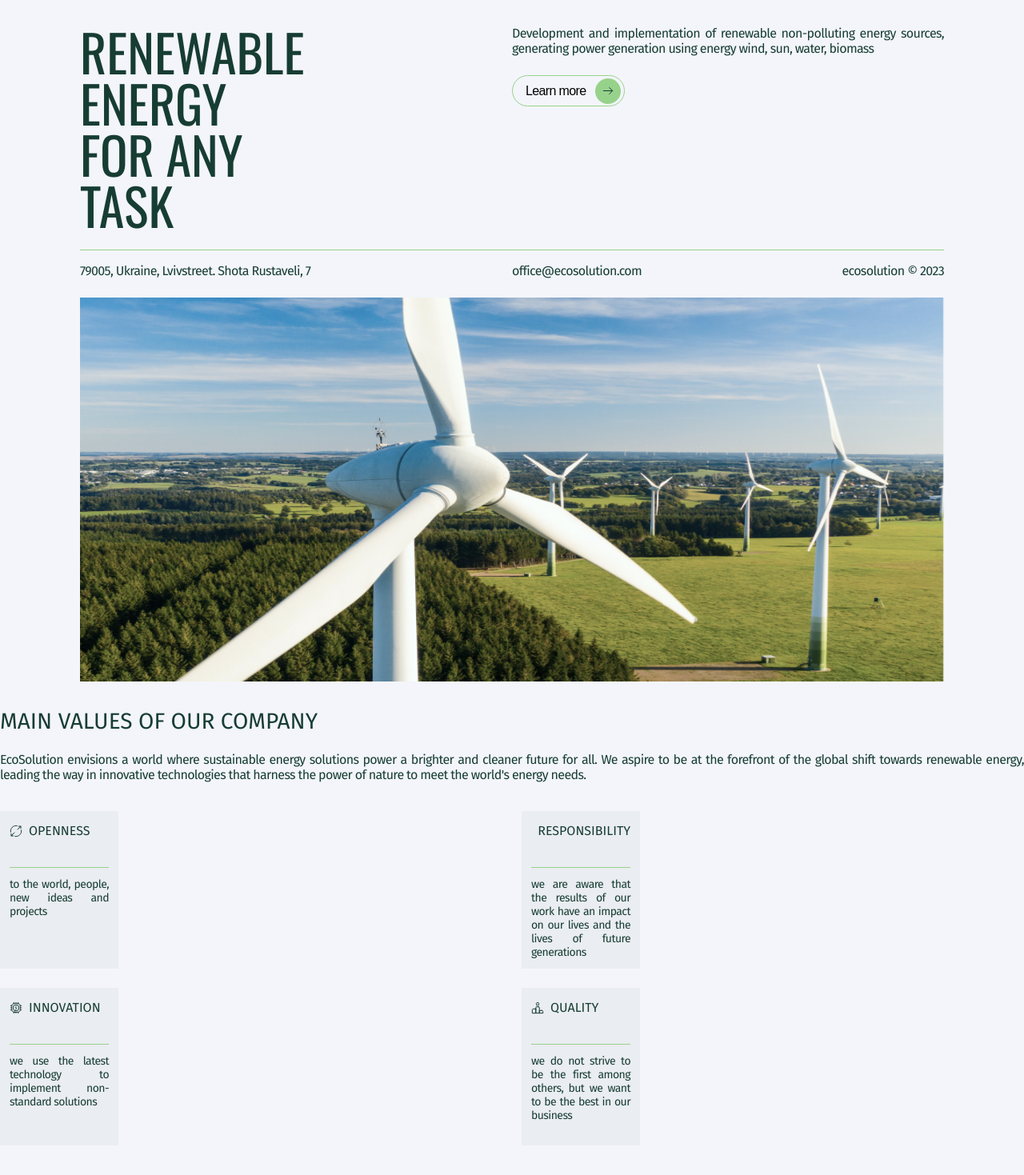
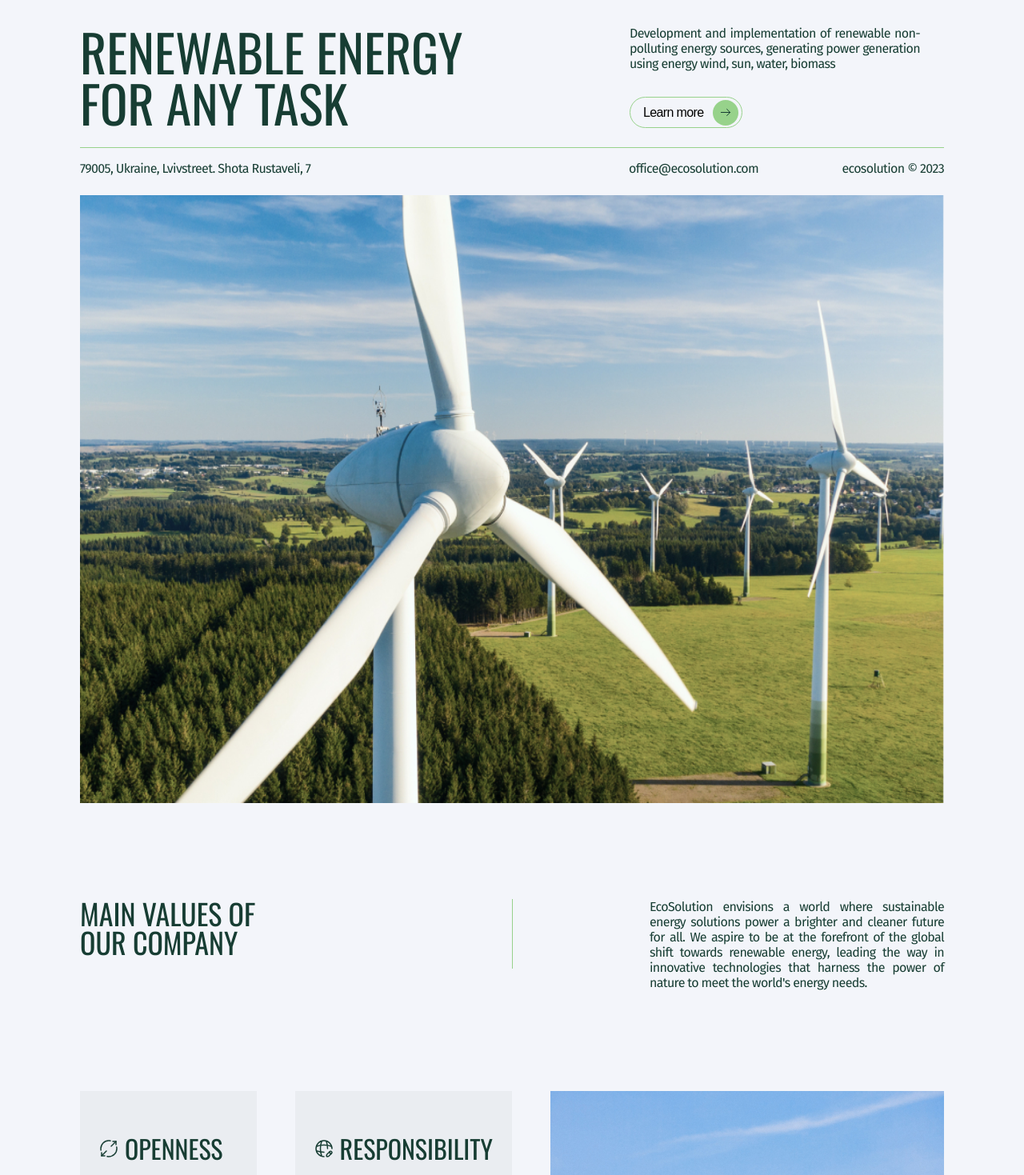
Before and after one commit to vladyslav-rohalov/green-energy, a Next.js app: page / in a window 1280 px wide. Shown: the part 240-1709 px from the top of the page at 80% size. Built offline with nearby package versions, Linux system fonts and the light colour scheme.

Commit message:
updated styles
1. Updated styles at header, main, about
2. Added adaptive designe

```diff
--- a/src/app/components/about/about.jsx
+++ b/src/app/components/about/about.jsx
@@ -1,3 +1,4 @@
+import Image from 'next/image';
 import Card from './card/card';
 import { IconOpennes, IconInnovation } from '@/app/utils/svg/features';
 import { IconResponsibility, IconQuality } from '@/app/utils/svg/features';
@@ -5,29 +6,61 @@ import styles from './about.module.css';
 
 export default function About() {
   return (
-    <section className={styles.about_section} id="about">
-      <h2 className={styles.about_title}>Main values of our company</h2>
-      <p className={styles.about_text}>
-        EcoSolution envisions a world where sustainable energy solutions power a
-        brighter and cleaner future for all. We aspire to be at the forefront of
-        the global shift towards renewable energy, leading the way in innovative
-        technologies that harness the power of nature to meet the world's energy
-        needs.
-      </p>
+    <section className="section" id="about">
+      <div className={styles.text_container}>
+        <div className={styles.container}>
+          <h2 className={styles.title}>Main values of our company</h2>
+        </div>
+
+        <div className={styles.vertical_divider}></div>
+
+        <div className={styles.container}>
+          <p className={styles.text}>
+            EcoSolution envisions a world where sustainable energy solutions
+            power a brighter and cleaner future for all. We aspire to be at the
+            forefront of the global shift towards renewable energy, leading the
+            way in innovative technologies that harness the power of nature to
+            meet the world's energy needs.
+          </p>
+        </div>
+      </div>
       <div className={styles.card_container}>
         <Card
+          className={styles.card1}
           icon={<IconOpennes />}
           title={'Openness'}
           text={'to the world, people, new ideas and projects'}
         />
         <Card
+          className={styles.card2}
           icon={<IconResponsibility />}
           title={'Responsibility'}
           text={
             'we are aware that the results of our work have an impact on our lives and the lives of future generations'
           }
         />
+        <div className={`${styles.img_container} ${styles.image1}`}>
+          <Image
+            src="/about1.jpg"
+            alt="wind-farms-fields"
+            fill
+            sizes="100%"
+            style={{ objectFit: 'cover' }}
+          />
+        </div>
+
+        <div className={`${styles.img_container} ${styles.image2}`}>
+          <Image
+            src="/about2.jpg"
+            alt="wind-farms-fields"
+            fill
+            sizes="100%"
+            style={{ objectFit: 'cover' }}
+          />
+        </div>
+
         <Card
+          className={styles.card3}
           icon={<IconInnovation />}
           title={'Innovation'}
           text={
@@ -35,6 +68,7 @@ export default function About() {
           }
         />
         <Card
+          className={styles.card4}
           icon={<IconQuality />}
           title={'Quality'}
           text={
--- a/src/app/components/about/about.module.css
+++ b/src/app/components/about/about.module.css
@@ -1,9 +1,4 @@
-.about_section {
-  margin-top: 36px;
-}
-
-.about_title {
-  font-family: var(--font-primary);
+.title {
   font-size: 28px;
   font-weight: 400;
   line-height: 28px;
@@ -12,8 +7,7 @@
   text-transform: uppercase;
 }
 
-.about_text {
-  font-family: var(--font-seconady);
+.text {
   font-size: 16px;
   font-weight: 400;
   line-height: 19px;
@@ -30,3 +24,95 @@
   grid-row-gap: 24px;
   margin-top: 36px;
 }
+
+.vertical_divider {
+  display: none;
+}
+
+.img_container {
+  display: none;
+}
+
+@media (min-width: 768px) {
+  .text_container {
+    display: flex;
+    flex-direction: row;
+    justify-content: space-between;
+  }
+
+  .container {
+    width: calc(50% - 11px);
+  }
+
+  .title {
+    width: 272px;
+    font-size: 36px;
+    line-height: 36px;
+  }
+
+  .text {
+    margin-top: 0;
+  }
+
+  .vertical_divider {
+    display: block;
+    border-left: 1px solid var(--primary-accent-color);
+    height: 110px;
+  }
+
+  .card_container {
+    display: grid;
+    grid-template-columns: repeat(4, 1fr);
+    margin-top: 100px;
+    grid-template-areas:
+      'card1 card2 image1 image1'
+      'image2 image2 card3 card4';
+  }
+
+  .card1 {
+    grid-area: card1;
+  }
+
+  .card2 {
+    grid-area: card2;
+  }
+
+  .image1 {
+    grid-area: image1;
+  }
+
+  .image2 {
+    grid-area: image2;
+  }
+
+  .card3 {
+    grid-area: card3;
+  }
+
+  .card4 {
+    grid-area: card4;
+  }
+
+  .img_container {
+    position: relative;
+    display: block;
+    width: 100%;
+    height: 100%;
+  }
+}
+
+@media (min-width: 1280px) {
+  .text {
+    margin-left: 161px;
+  }
+
+  .vertical_divider {
+    height: 87px;
+  }
+
+  .card_container {
+    grid-column-gap: 48px;
+    grid-row-gap: 48px;
+    margin-top: 126px;
+  }
+}
--- a/src/app/components/about/card/card.module.css
+++ b/src/app/components/about/card/card.module.css
@@ -1,7 +1,7 @@
 .card {
-  width: 148px;
+  width: 100%;
   height: 197px;
-  padding: 13px 12px 0 12px;
+  padding: 12px;
   background-color: var(--background-accent-color);
 }
 
@@ -15,7 +15,6 @@
 }
 
 .card_title {
-  font-family: var(--font-primary);
   font-size: 16px;
   font-weight: 400;
   line-height: 24px;
@@ -25,7 +24,6 @@
 }
 
 .card_text {
-  font-family: var(--font-primary);
   font-size: 14px;
   font-weight: 400;
   line-height: 17px;
@@ -39,3 +37,37 @@
   margin-top: 33px;
   margin-bottom: 12px;
 }
+
+@media (min-width: 480px) {
+}
+
+@media (min-width: 768px) {
+  .card_title {
+    font-size: 18px;
+  }
+
+  .divider {
+    margin-top: 51px;
+  }
+}
+
+@media (min-width: 1280px) {
+  .card {
+    height: 339px;
+    padding: 48px 24px;
+  }
+
+  .card_title {
+    font-size: 32px;
+    line-height: 48px;
+  }
+
+  .card_text {
+    font-size: 16px;
+  }
+
+  .divider {
+    margin-top: 94px;
+    margin-bottom: 24px;
+  }
+}
--- a/src/app/components/header/burgerMenu/burgerMenu.module.css
+++ b/src/app/components/header/burgerMenu/burgerMenu.module.css
@@ -12,5 +12,5 @@
 }
 
 .button_burger:hover {
-  background-color: #97d28b;
+  background-color: var(--primary-accent-color);
 }
--- a/src/app/components/header/getInTouch/getInTouch.jsx
+++ b/src/app/components/header/getInTouch/getInTouch.jsx
@@ -13,7 +13,7 @@ export default function GetInTouch() {
   useEffect(() => {
     const handleResize = () => {
       const screenWidth = window.innerWidth;
-      screenWidth < 480 ? setShouldRender(false) : setShouldRender(true);
+      screenWidth < 767 ? setShouldRender(false) : setShouldRender(true);
     };
 
     handleResize();
--- a/src/app/components/main/main.jsx
+++ b/src/app/components/main/main.jsx
@@ -7,19 +7,19 @@ import styles from './main.module.css';
 export default function Main() {
   return (
     <section className="section" id="main">
-      <div className={styles.main_continer}>
-        <div className={styles.main_container_title}>
-          <h1 className={styles.main_title}>RENEWABLE ENERGY For any task</h1>
+      <div className={styles.continer}>
+        <div className={styles.container_title}>
+          <h1 className={styles.title}>RENEWABLE ENERGY For any task</h1>
         </div>
 
-        <div className={styles.main_container_info}>
-          <p className={styles.main_text}>
+        <div className={styles.container_info}>
+          <p className={styles.text}>
             Development and implementation of renewable non-polluting energy
             sources, generating power generation using energy wind, sun, water,
             biomass
           </p>
           <Link href={'#cases'}>
-            <button className={styles.main_button}>
+            <button className={styles.button}>
               Learn more
               <span className={styles.icon_span}>
                 <IconArrow />
--- a/src/app/components/main/main.module.css
+++ b/src/app/components/main/main.module.css
@@ -1,13 +1,13 @@
-.main_continer {
+.continer {
   display: flex;
   flex-direction: column;
 }
 
-.main_container_info {
+.container_info {
   margin-top: 24px;
 }
 
-.main_title {
+.title {
   font-weight: 400;
   font-size: 36px;
   line-height: 36px;
@@ -16,7 +16,7 @@
   text-transform: uppercase;
 }
 
-.main_text {
+.text {
   font-size: 16px;
   font-weight: 400;
   line-height: 19px;
@@ -24,7 +24,7 @@
   text-align: justify;
 }
 
-.main_button {
+.button {
   display: flex;
   justify-content: space-between;
   align-items: center;
@@ -86,48 +86,51 @@
 }
 
 @media (min-width: 768px) {
-  .main_continer {
+  .continer {
     flex-direction: row;
     justify-content: space-between;
     margin-bottom: 24px;
   }
 
-  .main_container_title {
-    width: 50%;
+  .container_title {
+    width: calc(50% - 11px);
+  }
+
+  .title {
+    font-size: 48px;
+    line-height: 48px;
     max-width: 280px;
   }
 
-  .main_container_info {
-    margin-top: 0px;
-    width: 50%;
+  .container_info {
+    display: flex;
+    flex-direction: column;
+    justify-content: space-between;
+    width: calc(50% - 11px);
+    margin-top: 0;
   }
 
-  .main_title {
-    font-size: 48px;
-    line-height: 48px;
-  }
-
-  .main_button {
-    margin: 24px 0 0 0;
+  .button {
+    margin: 0;
   }
 
   .contacts_container {
     display: flex;
     flex-direction: row;
+    justify-content: space-between;
+    width: 100%;
     margin-top: 16px;
-    text-align: center;
   }
 
   .contacts_container_address {
-    width: 50%;
+    min-width: calc(50% - 11px);
   }
 
   .contacts_container_mail {
     display: flex;
     flex-direction: row;
     justify-content: space-between;
-    gap: 8px;
-    width: 50%;
+    min-width: calc(50% - 11px);
   }
 
   .contacts {
@@ -148,8 +151,38 @@
 }
 
 @media (min-width: 1280px) {
-  .main_title {
+  .container_title {
+    width: calc(50% - 12px);
+  }
+
+  .container_info {
+    width: calc(50% - 12px);
+  }
+
+  .title {
     font-size: 64px;
     line-height: 64px;
+    max-width: 485px;
+  }
+
+  .text {
+    max-width: 363px;
+    margin-left: 135px;
+  }
+
+  .button {
+    margin-left: 135px;
+  }
+  .contacts_container_address {
+    min-width: calc(50% - 12px);
+  }
+
+  .contacts_container_mail {
+    min-width: calc(50% - 11px);
+    padding-left: 135px;
+  }
+
+  .image_container {
+    height: 760px;
   }
 }
--- a/src/app/utils/svg/features.jsx
+++ b/src/app/utils/svg/features.jsx
@@ -1,8 +1,11 @@
+import styles from './features.module.css';
+
 export function IconOpennes() {
   return (
     <svg
-      width="16"
-      height="16"
+      // width="16"
+      // height="16"
+      className={styles.svg}
       viewBox="0 0 16 16"
       fill="none"
       xmlns="http://www.w3.org/2000/svg"
@@ -60,56 +63,70 @@ export function IconOpennes() {
 export function IconResponsibility() {
   return (
     <svg
-      width="16"
-      height="16"
+      // width="16"
+      // height="16"
+      className={styles.svg}
       viewBox="0 0 16 16"
       fill="none"
       xmlns="http://www.w3.org/2000/svg"
     >
-      <g id="vuesax/linear/maximize-circle">
-        <g id="maximize-circle">
+      <g id="vuesax/linear/global-edit">
+        <g id="global-edit">
+          <g id="Group">
             <path
               id="Vector"
-            d="M11.3333 2H13.9999V4.66667"
+              d="M14.6667 8.00004C14.6667 4.32004 11.68 1.33337 8.00004 1.33337C4.32004 1.33337 1.33337 4.32004 1.33337 8.00004C1.33337 11.68 4.32004 14.6667 8.00004 14.6667"
               stroke="#173D33"
               strokeLinecap="round"
               strokeLinejoin="round"
             />
             <path
               id="Vector_2"
-            d="M10 6L14 2"
+              d="M5.33336 2H6.00002C4.70002 5.89333 4.70002 10.1067 6.00002 14H5.33336"
               stroke="#173D33"
               strokeLinecap="round"
               strokeLinejoin="round"
             />
             <path
               id="Vector_3"
-            d="M4.66667 14H2V11.3334"
+              d="M10 2C10.6467 3.94667 10.9733 5.97333 10.9733 8"
               stroke="#173D33"
               strokeLinecap="round"
               strokeLinejoin="round"
             />
             <path
               id="Vector_4"
-            d="M6 10L2 14"
+              d="M2 10.6667V10C3.94667 10.6467 5.97333 10.9733 8 10.9733"
               stroke="#173D33"
               strokeLinecap="round"
               strokeLinejoin="round"
             />
             <path
               id="Vector_5"
-            d="M9.3466 1.46672C8.91327 1.38005 8.45992 1.33337 7.99992 1.33337C4.31992 1.33337 1.33325 4.32004 1.33325 8.00004C1.33325 8.46004 1.37993 8.90671 1.46659 9.33337"
+              d="M2 5.99978C5.89333 4.69978 10.1067 4.69978 14 5.99978"
               stroke="#173D33"
               strokeLinecap="round"
               strokeLinejoin="round"
             />
+          </g>
+          <g id="Group_2">
             <path
               id="Vector_6"
-            d="M6.65332 14.5333C7.08665 14.62 7.54 14.6666 8 14.6666C11.68 14.6666 14.6667 11.68 14.6667 7.99996C14.6667 7.54663 14.62 7.09996 14.5333 6.66663"
+              d="M12.8067 10.4933L10.4466 12.8534C10.3533 12.9467 10.2666 13.12 10.2466 13.2467L10.12 14.1467C10.0733 14.4733 10.3 14.7 10.6267 14.6533L11.5266 14.5267C11.6533 14.5067 11.8333 14.42 11.92 14.3267L14.28 11.9667C14.6867 11.56 14.88 11.0867 14.28 10.4867C13.6867 9.89334 13.2133 10.0867 12.8067 10.4933Z"
               stroke="#173D33"
+              strokeMiterlimit="10"
               strokeLinecap="round"
               strokeLinejoin="round"
             />
+            <path
+              id="Vector_7"
+              d="M12.4667 10.8334C12.6667 11.5534 13.2267 12.1134 13.9467 12.3134"
+              stroke="#173D33"
+              strokeMiterlimit="10"
+              strokeLinecap="round"
+              strokeLinejoin="round"
+            />
+          </g>
         </g>
       </g>
     </svg>
@@ -119,8 +136,9 @@ export function IconResponsibility() {
 export function IconInnovation() {
   return (
     <svg
-      width="16"
-      height="16"
+      // width="16"
+      // height="16"
+      className={styles.svg}
       viewBox="0 0 16 16"
       fill="none"
       xmlns="http://www.w3.org/2000/svg"
@@ -241,8 +259,9 @@ export function IconInnovation() {
 export function IconQuality() {
   return (
     <svg
-      width="16"
-      height="16"
+      // width="16"
+      // height="16"
+      className={styles.svg}
       viewBox="0 0 16 16"
       fill="none"
       xmlns="http://www.w3.org/2000/svg"
--- /dev/null
+++ b/src/app/utils/svg/features.module.css
@@ -0,0 +1,11 @@
+.svg {
+  width: 16px;
+  height: 16px;
+}
+
+@media (min-width: 1280px) {
+  .svg {
+    width: 24px;
+    height: 24px;
+  }
+}
```
Also changed, not shown: src/app/components/header/getInTouch/getInTouch.module.css (+5 -5 lines), src/app/components/header/header.module.css (+11 -6 lines), public/about1.jpg (added), public/about2.jpg (added). Lines whose indentation alone changed are shown as unchanged.
